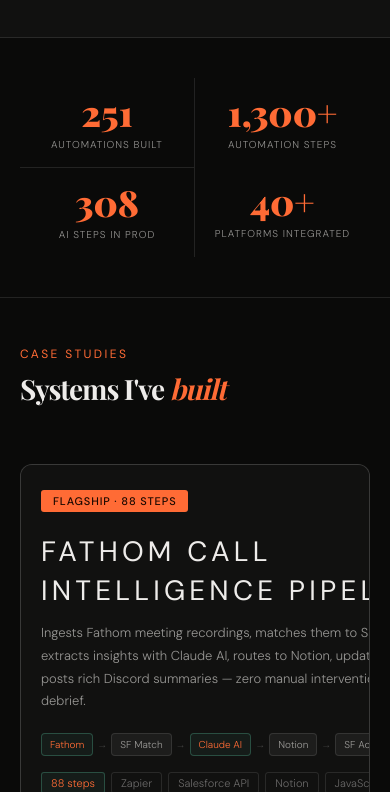
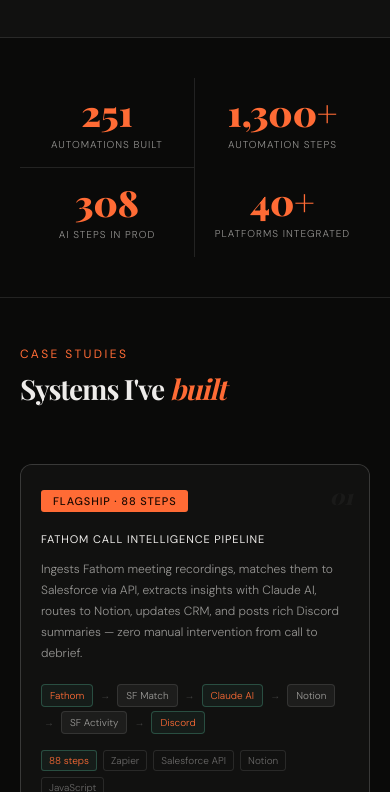
Before and after one commit to dania-lab/dania-portfolio, a plain HTML site: page index.html in a window 390 px wide. Shown: the part 1208-2000 px from the top of the page. Drawn offline with nearby package versions, Linux system fonts and the light colour scheme; a web font is replaced by a local one.

Commit message:
index.html

```diff
--- a/index.html
+++ b/index.html
@@ -325,11 +325,24 @@
     .nav-links { display: none; }
     .nav-dot { font-size: 11px; }
 
-    .hero { padding: 80px 20px 40px; min-height: 100vh; }
-    h1 { font-size: 52px; letter-spacing: -1px; }
-    .hero-name { font-size: 52px; }
-    .hero-sub { font-size: 14px; }
-    .hero-actions { flex-direction: column; }
+    /* HERO FIX — remove left offset, full width */
+    .hero {
+      padding: 80px 20px 40px;
+      min-height: 100vh;
+      display: flex;
+      align-items: center;
+      justify-content: flex-start;
+    }
+    .hero-content {
+      padding: 0 !important;
+      width: 100%;
+      max-width: 100%;
+    }
+    .hero-greeting { font-size: 11px; }
+    h1 { font-size: 48px; letter-spacing: -1px; }
+    .hero-name { font-size: 48px; }
+    .hero-role { font-size: 13px; max-width: 100%; }
+    .hero-actions { flex-direction: column; width: 100%; }
     .btn { width: 100%; justify-content: center; }
 
     .about-strip { padding: 40px 20px; text-align: center; justify-items: center; }
@@ -342,15 +355,54 @@
     .stat-num { font-size: 36px; }
     .stat-label { font-size: 10px; }
 
+    /* PROJECT CARDS FIX */
     .work { padding: 48px 20px; }
     h2 { font-size: 28px; }
-    .project-card { padding: 24px 20px; }
-    .project-card.wide { padding: 24px 20px; }
-    .project-num { font-size: 32px; top: 20px; right: 20px; }
+    .projects-grid { grid-template-columns: 1fr; gap: 2px; }
+    .project-card {
+      padding: 24px 20px;
+      grid-template-columns: 36px 1fr;
+      gap: 16px;
+      overflow: hidden;
+    }
+    .project-card.wide {
+      padding: 24px 20px;
+      grid-template-columns: 36px 1fr;
+    }
+    .project-num { font-size: 22px; top: 20px; right: 16px; }
 
-    .pipeline { gap: 0; }
-    .pip { font-size: 10px; padding: 4px 8px; }
-    .arr { padding: 0 4px; font-size: 10px; }
+    /* FIX TITLE TRUNCATION */
+    .project-title {
+      white-space: normal !important;
+      word-wrap: break-word;
+      overflow-wrap: break-word;
+      font-size: 11px !important;
+      letter-spacing: 0.08em !important;
+    }
+
+    /* FIX DESCRIPTION TRUNCATION */
+    .project-desc {
+      white-space: normal;
+      word-wrap: break-word;
+      overflow-wrap: break-word;
+      font-size: 12px;
+      max-width: 100%;
+    }
+
+    /* FIX PIPELINE OVERFLOW */
+    .pipeline {
+      flex-wrap: wrap;
+      gap: 4px;
+      overflow-x: visible;
+    }
+    .pip { font-size: 10px; padding: 4px 8px; flex-shrink: 1; }
+    .arr { padding: 0 3px; font-size: 10px; }
+
+    /* FIX TAGS OVERFLOW */
+    .case-tags, .project-tags {
+      flex-wrap: wrap;
+    }
+    .ptag { font-size: 10px; padding: 3px 7px; }
 
     .skills-bg .skills-inner { padding: 48px 20px; }
     .sg { padding: 24px 20px; }
```
